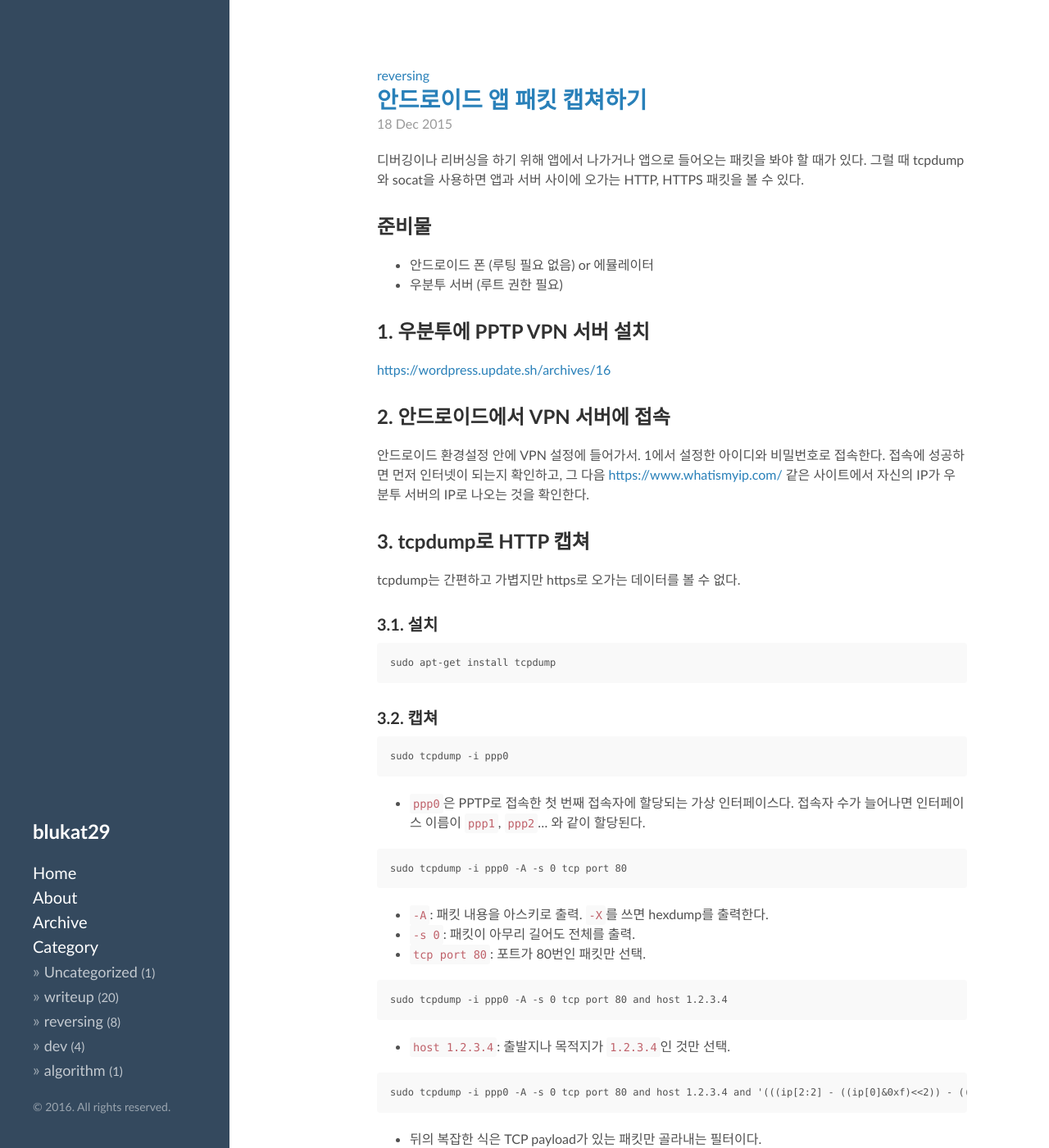
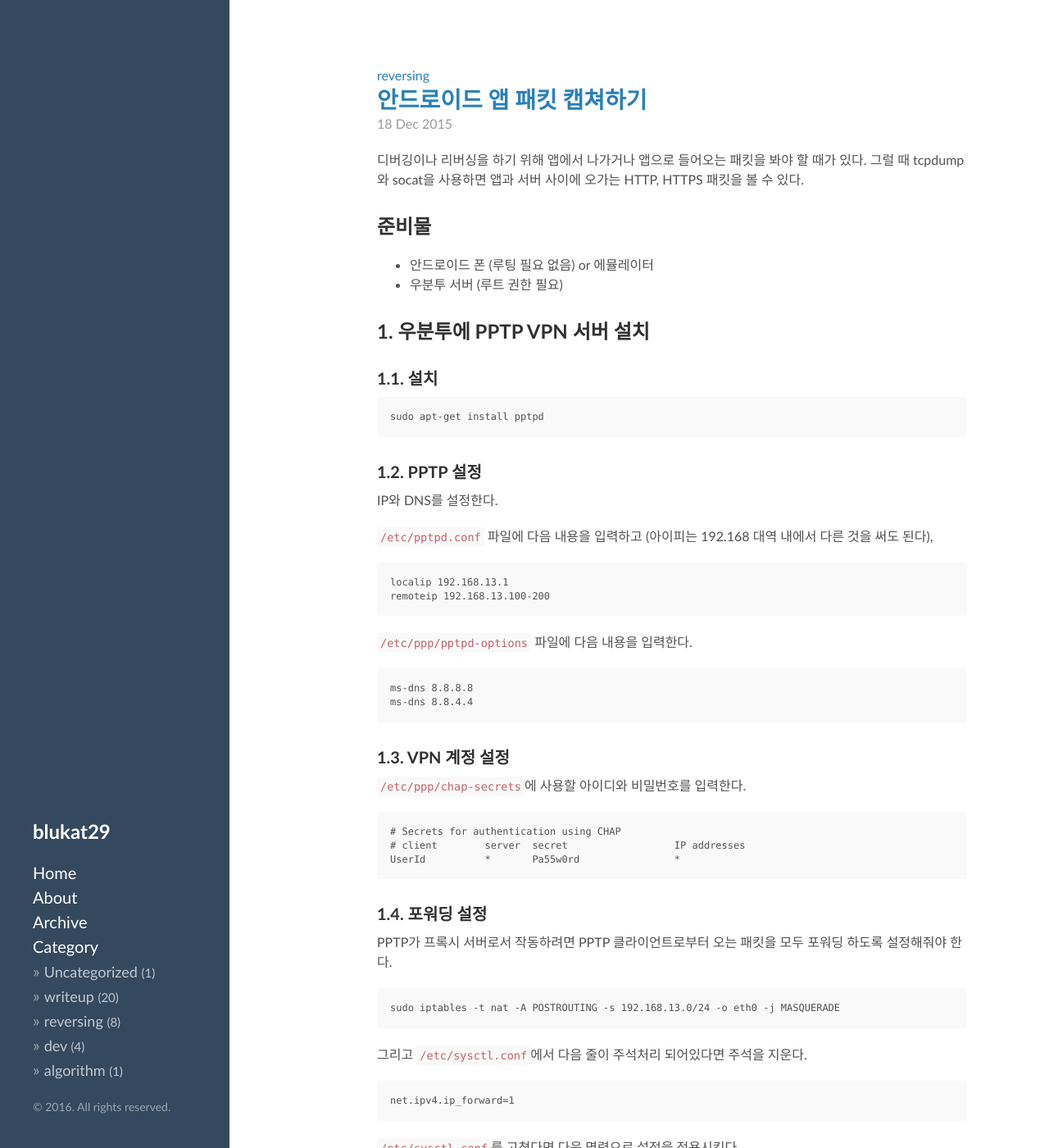
Before and after one commit to blukat29/blukat29.github.io, a Jekyll site: the page built from _posts/2015-12-18-android-app-packet-capture.md, in a window 1280 px wide and 1400 px high. Shown: the whole window at 82% size. Built offline with Jekyll 4.4.1, drawn with Linux system fonts in a browser that asks for light colours; some of the changed text lies outside the part shown.

Commit message:
[update] Add more about pptp config

````diff
--- a/_posts/2015-12-18-android-app-packet-capture.md
+++ b/_posts/2015-12-18-android-app-packet-capture.md
@@ -13,12 +13,69 @@ category: reversing
 
 ## 1. 우분투에 PPTP VPN 서버 설치
 
-<https://wordpress.update.sh/archives/16>
+### 1.1. 설치
 
+```
+sudo apt-get install pptpd
+```
+
+### 1.2. PPTP 설정
+
+IP와 DNS를 설정한다.
+
+`/etc/pptpd.conf` 파일에 다음 내용을 입력하고 (아이피는 192.168 대역 내에서 다른 것을 써도 된다),
+
+```
+localip 192.168.13.1
+remoteip 192.168.13.100-200
+```
+
+`/etc/ppp/pptpd-options` 파일에 다음 내용을 입력한다.
+
+```
+ms-dns 8.8.8.8
+ms-dns 8.8.4.4
+```
+
+### 1.3. VPN 계정 설정
+
+`/etc/ppp/chap-secrets`에 사용할 아이디와 비밀번호를 입력한다.
+
+```
+# Secrets for authentication using CHAP
+# client        server  secret                  IP addresses
+UserId          *       Pa55w0rd                *
+```
+
+### 1.4. 포워딩 설정
+
+PPTP가 프록시 서버로서 작동하려면 PPTP 클라이언트로부터 오는 패킷을 모두 포워딩 하도록 설정해줘야 한다.
+
+```
+sudo iptables -t nat -A POSTROUTING -s 192.168.13.0/24 -o eth0 -j MASQUERADE
+```
+
+그리고 `/etc/sysctl.conf`에서 다음 줄이 주석처리 되어있다면 주석을 지운다.
+
+```
+net.ipv4.ip_forward=1
+```
+
+`/etc/sysctl.conf`를 고쳤다면 다음 명령으로 설정을 적용시킨다.
+
+```
+sudo sysctl -p
+```
+
+### 1.5. pptpda 재시작
+
+```
+sudo service pptpd restart
+```
 
 ## 2. 안드로이드에서 VPN 서버에 접속
 
-안드로이드 환경설정 안에 VPN 설정에 들어가서. 1에서 설정한 아이디와 비밀번호로 접속한다. 접속에 성공하면 먼저 인터넷이 되는지 확인하고, 그 다음 <https://www.whatismyip.com/> 같은 사이트에서 자신의 IP가 우분투 서버의 IP로 나오는 것을 확인한다.
+안드로이드 환경설정 안에 VPN 설정에 들어가서. 1.3에서 설정한 아이디와 비밀번호로 접속한다. 접속에 성공하면 먼저 인터넷이 되는지 확인하고, 그 다음 <https://www.whatismyip.com/> 같은 사이트에서 자신의 IP가 우분투 서버의 IP로 나오는 것을 확인한다.
 
 
 ## 3. tcpdump로 HTTP 캡쳐
````
